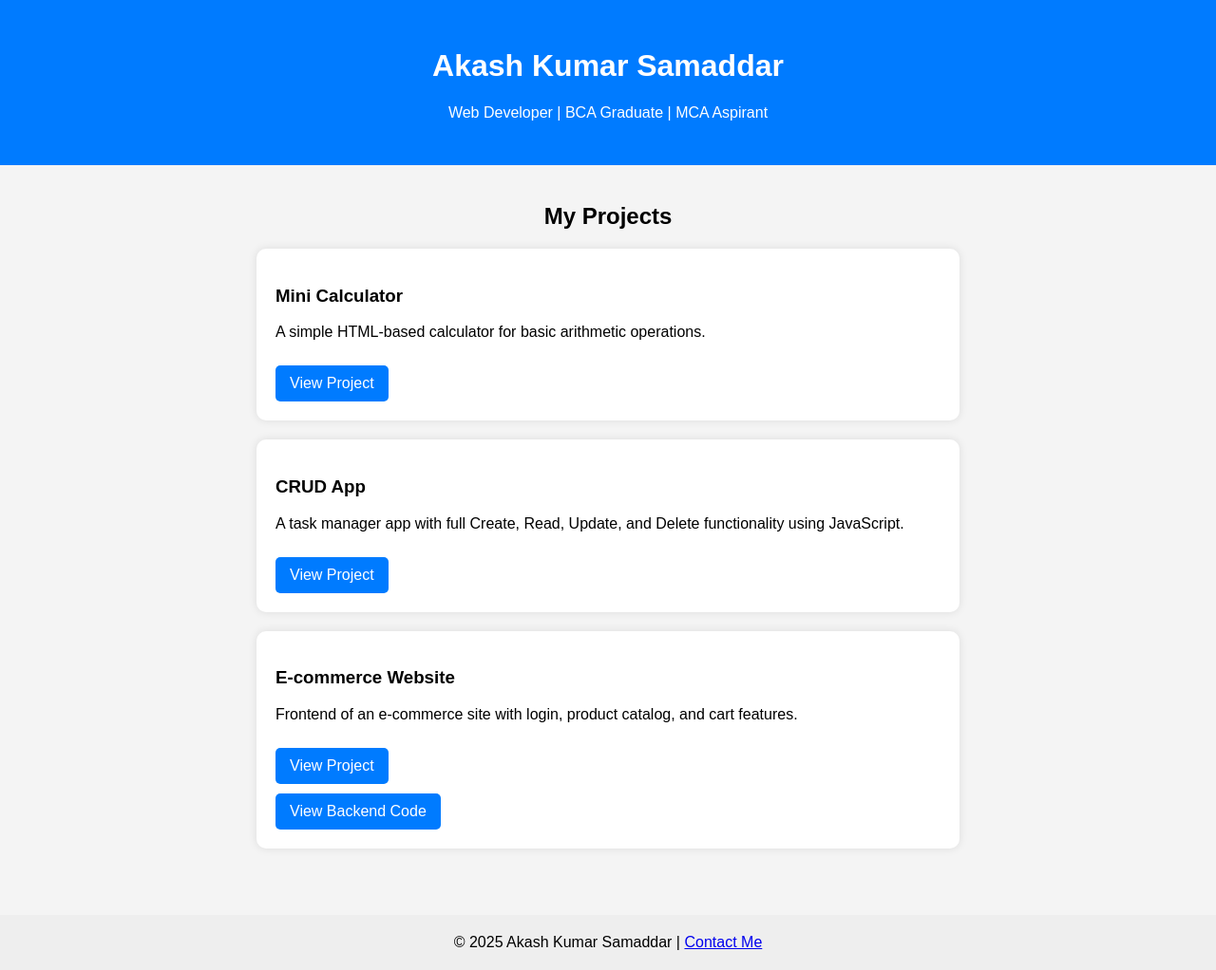
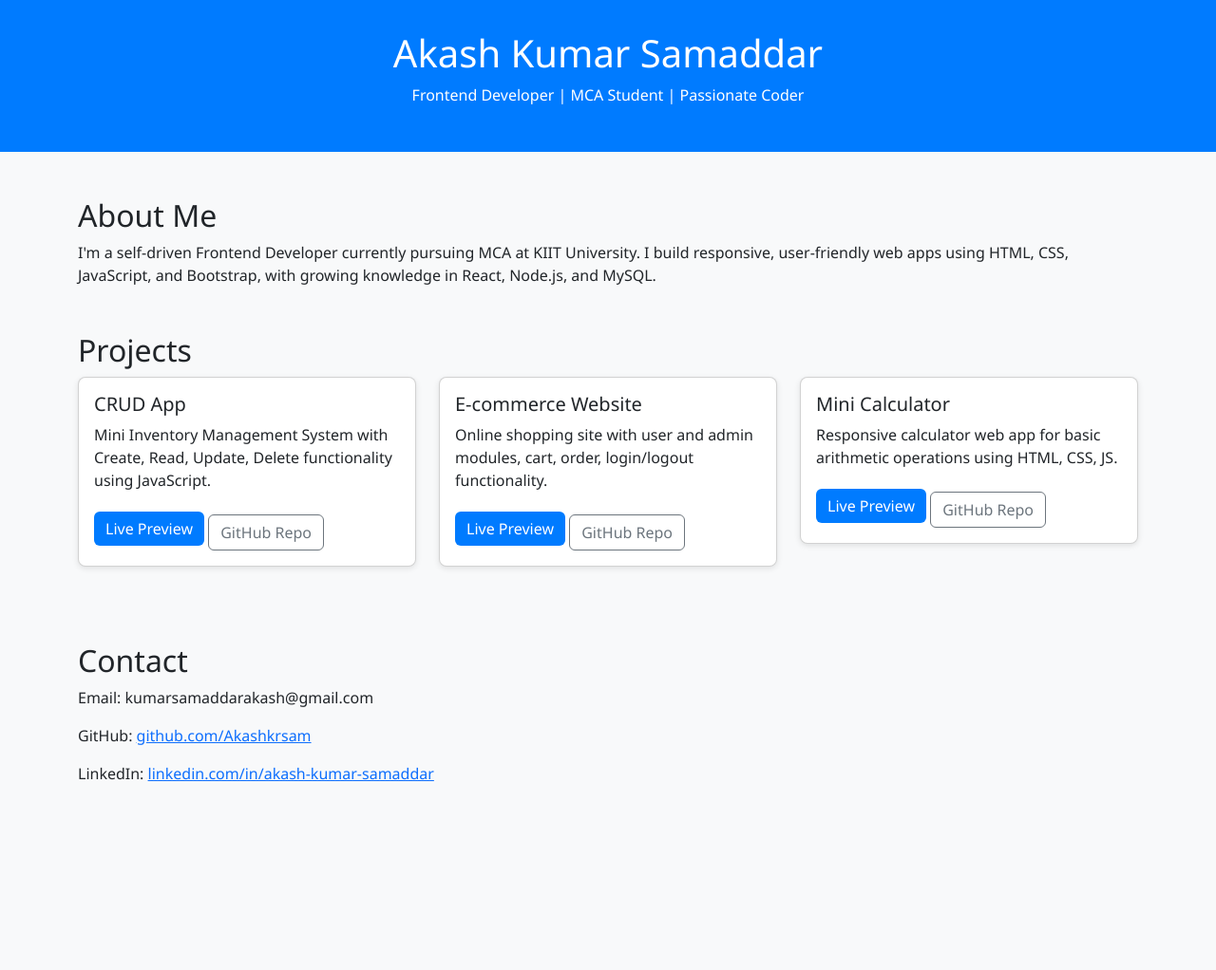
Before and after one commit to Akashkrsam/portfolio, a plain HTML site: page index.html in a window 1280 px wide. Shown: the whole page at 95% size. After the commit the page ends 843 px from the top, so only its background shows below. Drawn offline with nearby package versions, Linux system fonts and the light colour scheme.

Commit message:
Update index.html
updated html

```diff
--- a/index.html
+++ b/index.html
@@ -3,58 +3,75 @@
 <html lang="en">
 <head>
   <meta charset="UTF-8" />
-  <meta name="viewport" content="width=device-width, initial-scale=1.0"/>
-  <title>Akash's Portfolio</title>
+  <meta name="viewport" content="width=device-width, initial-scale=1.0" />
+  <title>Akash Kumar Samaddar - Portfolio</title>
+  <link href="https://cdn.jsdelivr.net/npm/bootstrap@5.3.0/dist/css/bootstrap.min.css" rel="stylesheet">
   <style>
-    body { font-family: Arial; background: #f4f4f4; margin: 0; padding: 0; }
-    header { background: #007bff; color: white; padding: 30px; text-align: center; }
-    section { padding: 20px; }
-    .project {
-      background: white; margin: 20px auto; padding: 20px;
-      border-radius: 10px; max-width: 700px;
-      box-shadow: 0 0 10px rgba(0,0,0,0.1);
-    }
-    .project a {
-      display: inline-block; margin-top: 10px;
-      padding: 10px 15px; background: #007bff; color: white;
-      text-decoration: none; border-radius: 5px;
-    }
-    footer { text-align: center; padding: 20px; background: #eee; margin-top: 30px; }
+    body { font-family: 'Segoe UI', sans-serif; background: #f8f9fa; }
+    .header { background: #007bff; color: white; padding: 2rem 0; text-align: center; }
+    .project-card { box-shadow: 0 2px 6px rgba(0,0,0,0.1); border-radius: 8px; margin-bottom: 2rem; }
+    .btn-primary { background-color: #007bff; border: none; }
   </style>
 </head>
 <body>
-  <header>
+  <div class="header">
     <h1>Akash Kumar Samaddar</h1>
-    <p>Web Developer | BCA Graduate | MCA Aspirant</p>
-  </header>
+    <p>Frontend Developer | MCA Student | Passionate Coder</p>
+  </div>
 
-  <section>
-    <h2 style="text-align:center;">My Projects</h2>
+  <div class="container mt-5">
+    <section class="mb-5">
+      <h2>About Me</h2>
+      <p>
+        I'm a self-driven Frontend Developer currently pursuing MCA at KIIT University. I build responsive, user-friendly web apps using HTML, CSS, JavaScript, and Bootstrap, with growing knowledge in React, Node.js, and MySQL.
+      </p>
+    </section>
 
-    <div class="project">
-      <h3>Mini Calculator</h3>
-      <p>A simple HTML-based calculator for basic arithmetic operations.</p>
-      <a href="https://akashkrsam.github.io/mini-calculator" target="_blank">View Project</a>
-    </div>
+    <section class="mb-5">
+      <h2>Projects</h2>
 
-    <div class="project">
-      <h3>CRUD App</h3>
-      <p>A task manager app with full Create, Read, Update, and Delete functionality using JavaScript.</p>
-      <a href=" https://akashkrsam.github.io/Crud-app" target="_blank">View Project</a>
-    </div>
+      <div class="row">
+        <div class="col-md-4">
+          <div class="card project-card">
+            <div class="card-body">
+              <h5 class="card-title">CRUD App</h5>
+              <p class="card-text">Mini Inventory Management System with Create, Read, Update, Delete functionality using JavaScript.</p>
+              <a href="https://akashkrsam.github.io/Crud-app/" target="_blank" class="btn btn-primary">Live Preview</a>
+              <a href="https://github.com/Akashkrsam/Crud-app" target="_blank" class="btn btn-outline-secondary mt-2">GitHub Repo</a>
+            </div>
+          </div>
+        </div>
 
-    <div class="project">
-      <h3>E-commerce Website</h3>
-      <p>Frontend of an e-commerce site with login, product catalog, and cart features.</p>
-      <a href="https://akashkrsam.github.io/E-commerce-website/" target="_blank">View Project</a>
-      <br/>
-      <a href="https://akashkrsam.github.io/E-commerce-website-backend-/" target="_blank">View Backend Code</a>
-    </div>
+        <div class="col-md-4">
+          <div class="card project-card">
+            <div class="card-body">
+              <h5 class="card-title">E-commerce Website</h5>
+              <p class="card-text">Online shopping site with user and admin modules, cart, order, login/logout functionality.</p>
+              <a href="https://akashkrsam.github.io/E-commerce-website/" target="_blank" class="btn btn-primary">Live Preview</a>
+              <a href="https://github.com/Akashkrsam/E-commerce-website" target="_blank" class="btn btn-outline-secondary mt-2">GitHub Repo</a>
+            </div>
+          </div>
+        </div>
 
-  </section>
+        <div class="col-md-4">
+          <div class="card project-card">
+            <div class="card-body">
+              <h5 class="card-title">Mini Calculator</h5>
+              <p class="card-text">Responsive calculator web app for basic arithmetic operations using HTML, CSS, JS.</p>
+              <a href="https://akashkrsam.github.io/mini-calculator/" target="_blank" class="btn btn-primary">Live Preview</a>
+              <a href="https://github.com/Akashkrsam/mini-calculator" target="_blank" class="btn btn-outline-secondary mt-2">GitHub Repo</a>
+            </div>
+          </div>
+        </div>
+      </div>
+    </section>
 
-  <footer>
-    &copy; 2025 Akash Kumar Samaddar | <a href="mailto:kumarsamaddarakash@gmail.com">Contact Me</a>
-  </footer>
+    <section>
+      <h2>Contact</h2>
+      <p>Email: kumarsamaddarakash@gmail.com</p>
+      <p>GitHub: <a href="https://github.com/Akashkrsam" target="_blank">github.com/Akashkrsam</a></p>
+      <p>LinkedIn: <a href="https://linkedin.com/in/akash-kumar-samaddar-a92b14328" target="_blank">linkedin.com/in/akash-kumar-samaddar</a></p>
+    </section>
+  </div>
 </body>
 </html>
```
